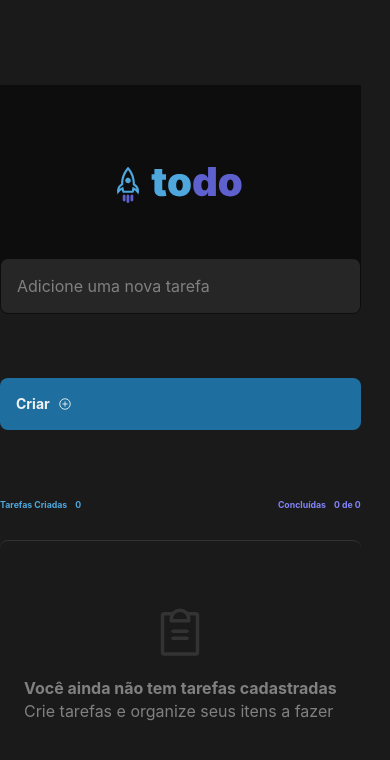
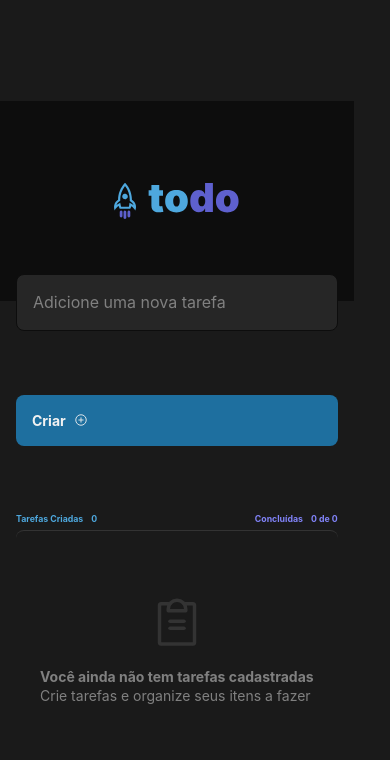
Before and after one commit to ryanadriel/todo-list, a React (Vite) app: page / in a window 390 px wide. Shown: the top 760 px of the page. Built offline with nearby package versions, Linux system fonts and the light colour scheme.

Commit message:
fix: general improvements

```diff
--- a/src/App.css
+++ b/src/App.css
@@ -29,7 +29,7 @@ body {
   -webkit-font-smoothing: antialiased;
 }
 
-body, input, textarea, button {
+body, input, button {
   font-family: "Inter", sans-serif;
   font-weight: 400;
   font-size: 1.6rem;
--- a/src/App.module.css
+++ b/src/App.module.css
@@ -7,7 +7,7 @@
   gap: 6.4rem;
 }
 
-.task {
+.tasks {
   display: flex;
   flex-direction: column;
   gap: 2.4rem;
@@ -18,3 +18,13 @@
   flex-direction: column;
   gap: 1.2rem;
 }
+
+@media (max-width: 768px) {
+  body {
+    font-size: 1.4rem;
+  }
+
+  .wrapper {
+    margin-inline: 1.6rem;
+  }
+}
--- a/src/components/Info.tsx
+++ b/src/components/Info.tsx
@@ -1,15 +1,18 @@
-import styles from './Info.module.css'
+import styles from "./Info.module.css";
 
 interface completedTasksProps {
-  completedTasks: number
+  completedTasks: number;
 }
 
 interface totalTasksProps {
-  totalTasks: number
+  totalTasks: number;
 }
 
-export function Info({ totalTasks, completedTasks }: totalTasksProps & completedTasksProps) {
-  return(
+export function Info({
+  totalTasks,
+  completedTasks,
+}: totalTasksProps & completedTasksProps) {
+  return (
     <div className={styles.info}>
       <div className={styles.created}>
         <strong>Tarefas Criadas</strong>
@@ -18,8 +21,10 @@ export function Info({ totalTasks, completedTasks }: totalTasksProps & completed
 
       <div className={styles.done}>
         <strong>Concluídas</strong>
-        <strong>{completedTasks} de {totalTasks}</strong>
+        <strong>
+          {completedTasks} de {totalTasks}
+        </strong>
       </div>
     </div>
-  )
+  );
 }
--- a/src/components/Task.module.css
+++ b/src/components/Task.module.css
@@ -44,6 +44,11 @@
   align-items: center;
 
   cursor: pointer;
+}
+
+.task label:focus-within div {
+  outline: transparent;
+  box-shadow: 0 0 0 2px var(--gray-100);
 }
 
 .task label div svg {
--- a/src/components/Task.tsx
+++ b/src/components/Task.tsx
@@ -1,6 +1,6 @@
-import styles from './Task.module.css'
-import { useState } from 'react';
-import { CheckCircle, Circle, Trash } from 'phosphor-react';
+import styles from "./Task.module.css";
+import { useState } from "react";
+import { CheckCircle, Circle, Trash } from "phosphor-react";
 
 interface TaskProps {
   task: {
@@ -15,38 +15,42 @@ interface TaskProps {
   onDeleteTask: (taskId: string, isCompleted: boolean) => void;
 }
 
-export function Task( { task, taskId, onCompletedTasks, onDeleteTask }: TaskProps ) {
-
+export function Task({
+  task,
+  taskId,
+  onCompletedTasks,
+  onDeleteTask,
+}: TaskProps) {
   const [isChecked, setIsChecked] = useState(false);
 
   const toggleCheckbox = () => {
     setIsChecked(!isChecked);
     onCompletedTasks(!isChecked);
-  }
+  };
 
   const handleDeleteTask = () => {
     onDeleteTask(taskId, isChecked);
-  }
+  };
 
-  return(
+  return (
     <div className={styles.task}>
-      <label className={isChecked ? styles.checked : 'teste'}>
-        <input type='checkbox' checked={isChecked} onChange={toggleCheckbox} />
+      <label className={isChecked ? styles.checked : "teste"}>
+        <input type="checkbox" checked={isChecked} onChange={toggleCheckbox} />
 
-        <div>
-          {
-            isChecked ?
-            <CheckCircle weight='fill' className={styles.checkCircle} /> :
-            <Circle weight='duotone' className={styles.circle} />
-          }
+        <div title={isChecked ? "Tarefa concluída" : "Tarefa não concluída"}>
+          {isChecked ? (
+            <CheckCircle weight="fill" className={styles.checkCircle} />
+          ) : (
+            <Circle weight="duotone" className={styles.circle} />
+          )}
         </div>
 
         {task.title}
       </label>
 
-      <button title='Deletar tarefa' onClick={handleDeleteTask}>
+      <button title="Deletar tarefa" onClick={handleDeleteTask}>
         <Trash />
       </button>
     </div>
-  )
+  );
 }
```
